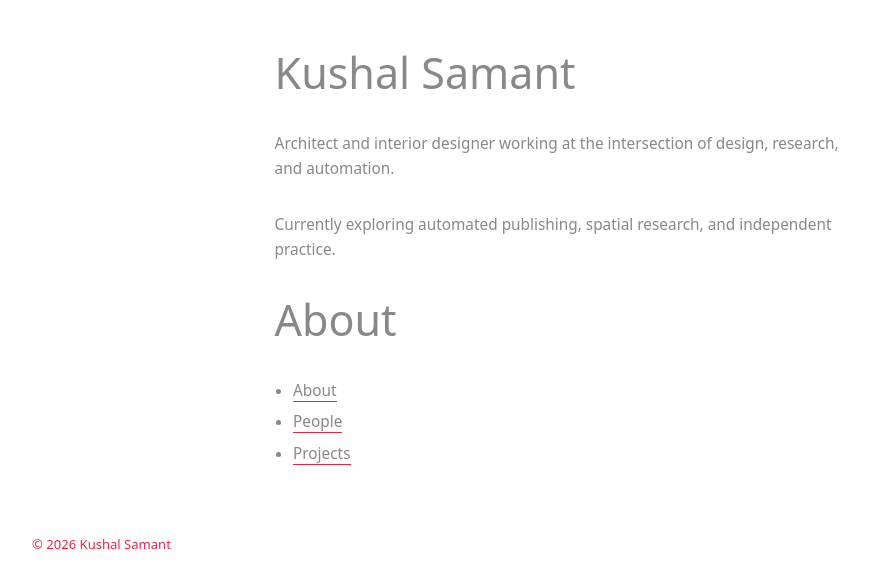
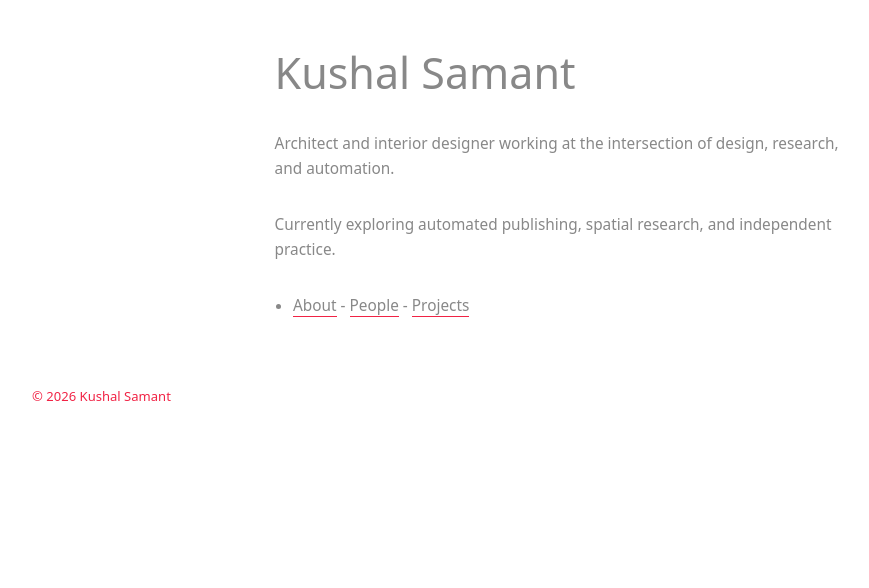
Before and after one commit to kushalsamant/kushalsamant.github.io, a Jekyll site: the page built from index.md, in a window 1280 px wide. Shown: the top 588 px of the page, without its empty margins (14-883 px from the left). Built offline with Jekyll 4.4.1, drawn with Linux system fonts in a browser that asks for light colours; our own code applies the rules of GitHub Pages for plain Markdown files.

Commit message:
Update index.md

```diff
--- a/index.md
+++ b/index.md
@@ -6,8 +6,4 @@ design, research, and automation.
 Currently exploring automated publishing, spatial research,
 and independent practice.
 
-# About
-
-- [About](/about)
-- [People](/people)
-- [Projects](/projects)
+- [About](/about) - [People](/people) - [Projects](/projects)
```
